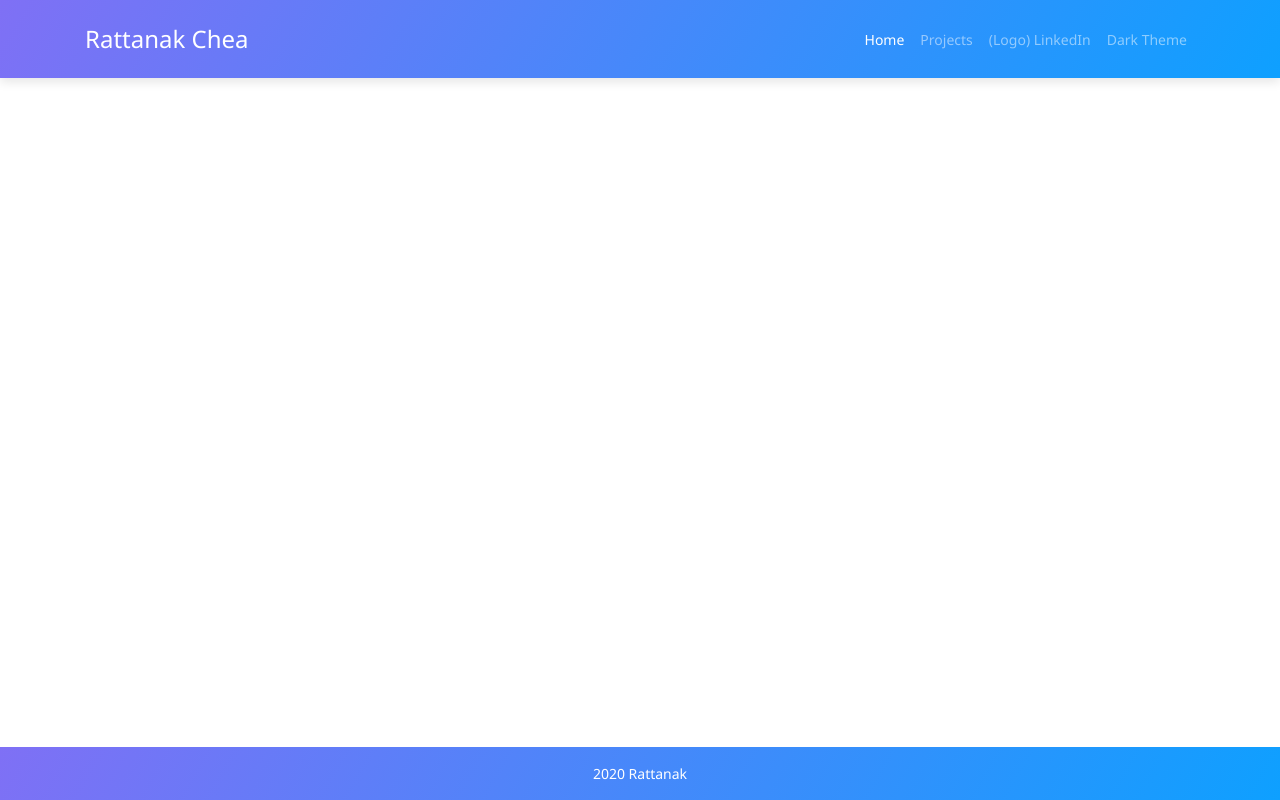
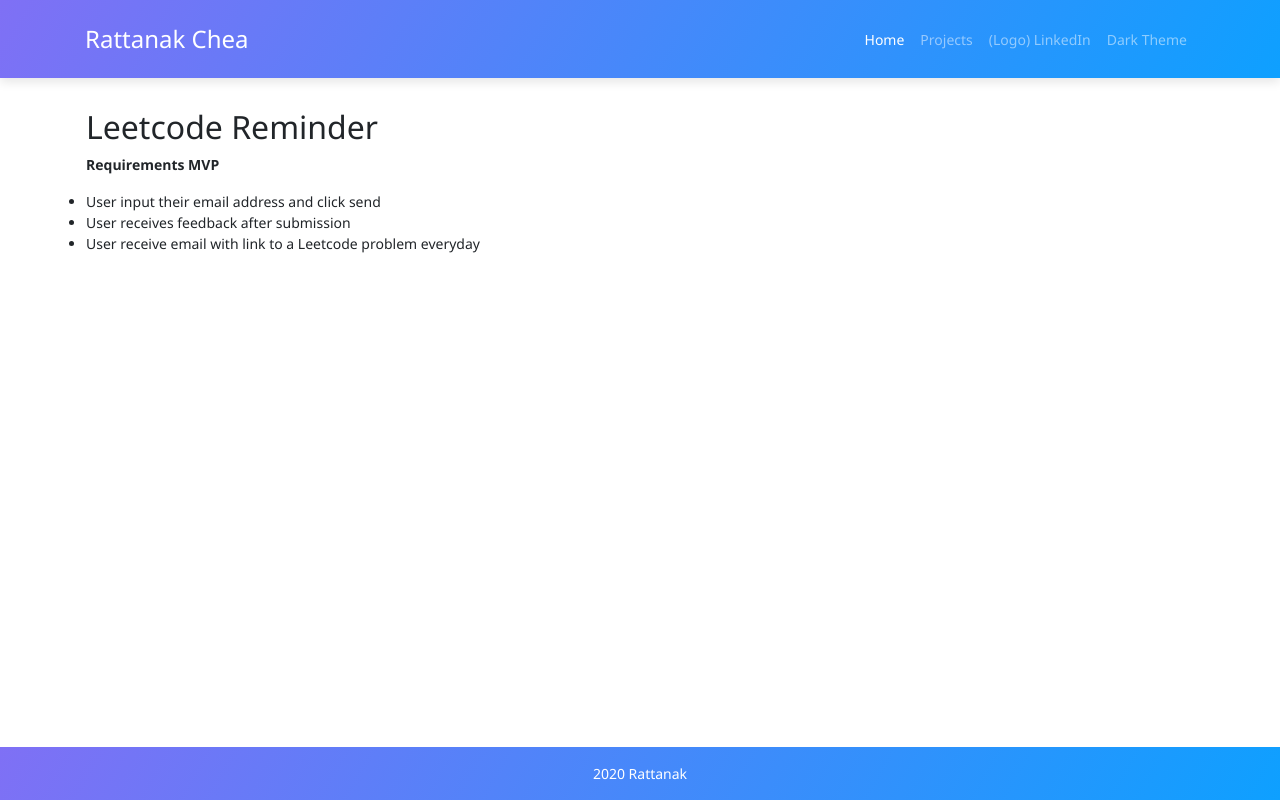
Before and after one commit to rattanakchea/rattanakchea.github.io, an Angular app: page /leetcode-reminder in a window 1280 px wide. Before the commit this address led to /. Built offline with nearby package versions, Linux system fonts and the light colour scheme.

Commit message:
leetcode reminder structure

```diff
--- a/src/app/algorithm-visualizer/av-home/av-home.component.html
+++ b/src/app/algorithm-visualizer/av-home/av-home.component.html
@@ -1 +1,7 @@
-<p>av-home works!</p>
+<h2>Algorithm Visualizer App</h2>
+
+<ul>
+  <li>Bubble Sort</li>
+  <li>Merge Sort</li>
+  <li>Import Chart module</li>
+</ul>
--- a/src/app/app-routing.module.ts
+++ b/src/app/app-routing.module.ts
@@ -2,6 +2,7 @@ import { NgModule } from "@angular/core";
 import { Routes, RouterModule } from "@angular/router";
 import { HomeComponent } from "./home/home.component";
 import { ProjectsComponent } from "./projects/projects.component";
+import { LeetcodeReminderComponent } from "./leetcode-reminder/leetcode-reminder.component";
 
 const routes: Routes = [
   {
@@ -11,6 +12,10 @@ const routes: Routes = [
   {
     path: "projects",
     component: ProjectsComponent
+  },
+  {
+    path: "leetcode-reminder",
+    component: LeetcodeReminderComponent
   },
   {
     path: "song-lyrics",
--- a/src/app/app.module.ts
+++ b/src/app/app.module.ts
@@ -7,13 +7,15 @@ import { IntroductionComponent } from "./introduction/introduction.component";
 import { HomeComponent } from "./home/home.component";
 import { ProjectsComponent } from "./projects/projects.component";
 import { loadingInterceptorProviders } from './interceptors/loading.interceptor';
+import { LeetcodeReminderComponent } from './leetcode-reminder/leetcode-reminder.component';
 
 @NgModule({
   declarations: [
     AppComponent,
     IntroductionComponent,
     HomeComponent,
-    ProjectsComponent
+    ProjectsComponent,
+    LeetcodeReminderComponent
   ],
   imports: [BrowserModule, AppRoutingModule, HttpClientModule],
   providers: [loadingInterceptorProviders],
--- /dev/null
+++ b/src/app/leetcode-reminder/leetcode-reminder.component.html
@@ -0,0 +1,8 @@
+<h2>Leetcode Reminder</h2>
+
+<p><strong>Requirements MVP</strong></p>
+<ul>
+  <li>User input their email address and click send</li>
+  <li>User receives feedback after submission</li>
+  <li>User receive email with link to a Leetcode problem everyday</li>
+</ul>
--- /dev/null
+++ b/src/app/leetcode-reminder/leetcode-reminder.component.ts
@@ -0,0 +1,15 @@
+import { Component, OnInit } from '@angular/core';
+
+@Component({
+  selector: 'app-leetcode-reminder',
+  templateUrl: './leetcode-reminder.component.html',
+  styleUrls: ['./leetcode-reminder.component.scss']
+})
+export class LeetcodeReminderComponent implements OnInit {
+
+  constructor() { }
+
+  ngOnInit(): void {
+  }
+
+}
--- a/src/app/projects/projects.component.html
+++ b/src/app/projects/projects.component.html
@@ -2,3 +2,4 @@
 
 <p><a routerLink="/song-lyrics">Song Lyrics</a></p>
 <p><a routerLink="/algorithm-visualizer">Algorithm Visualizer</a></p>
+<p><a routerLink="/leetcode-reminder">Leetcode Reminder</a></p>
```
Also changed, not shown: src/app/leetcode-reminder/leetcode-reminder.component.scss (added), 1 other file (tests, documents, lock files or other folders).
